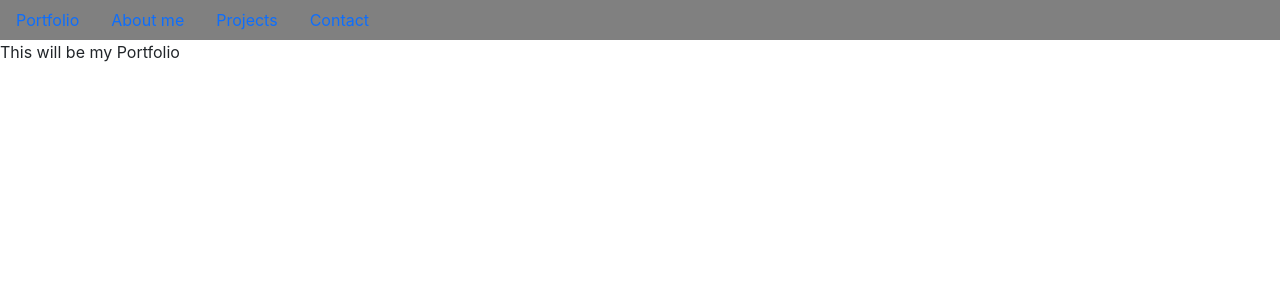
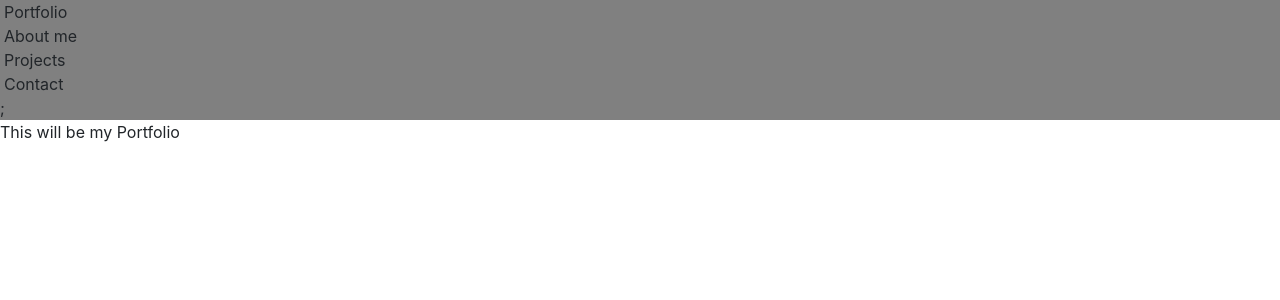
Before and after one commit to rakky21/re-ux, a React (Create React App) app: page / in a window 1280 px wide. Shown: the top 300 px of the page. Built offline with nearby package versions, Linux system fonts and the light colour scheme.

Commit message:
everything is up to date

```diff
--- a/src/App.js
+++ b/src/App.js
@@ -2,19 +2,35 @@ import React, { useState } from "react";
 
 import Portfolio from "./components/Portfolio/Portfolio";
 import Nav from "./components/Nav/Nav";
+import About from "./components/About/About"
 
 function App() {
 
+  const categories =
+    ['portfolio', 'about me', 'projects', 'contact']
+
+  const [currentCategory, setCurrentCategory] = useState(categories[0])
+
+  const showPage = () => {
+    if (currentCategory === 'portfolio') {
+      return <Portfolio currentCategory={currentCategory}></Portfolio>
+    }
+    else if (currentCategory === 'about') {
+      return <About currentCategory={currentCategory}></About>
+    }
+  }
+
   return (
     <div>
-        {/* nav */}
-<Nav>
-</Nav>
-<main>
-{/* code */}
+      <Nav
+        categories={categories}
+        currentCategory={currentCategory}
+        setCurrentCategory={setCurrentCategory}>
+      </Nav>
 
-<Portfolio></Portfolio>
-</main>
+      <main>
+        {showPage()}
+      </main>
     </div>)
 }
 
--- /dev/null
+++ b/src/components/About/About.js
@@ -0,0 +1,12 @@
+import React from "react";
+
+function About() {
+
+    return(
+        <div>
+            Hello
+        </div>
+    )
+};
+
+export default About;
--- a/src/components/Nav/Nav.js
+++ b/src/components/Nav/Nav.js
@@ -1,34 +1,33 @@
-import React from "react";
+import React, { useEffect } from "react";
+import { capitalizeFirstLetter } from '../../utils/helpers'
 
-function Nav() {
-    const categories =
-    ['portfolio', 'about me', 'projects', 'contact']
+function Nav(props) {
+  const {
+    categories = [],
+    setCurrentCategory,
+    currentCategory
+  } = props;
 
+  useEffect(() => {
+    document.title = capitalizeFirstLetter(currentCategory);
+  }, [currentCategory]);
 
+  return (
+    <div style={{ background: "grey" }} className="nav">
+      <ul className="nav flex-column">
+        {categories.map((category) => (
+          <li className={`mx-1 ${currentCategory === category && 'navActive'}`} key={category}>
+            <span onClick={() => {
+              setCurrentCategory(category);
+            }}>
+              {capitalizeFirstLetter(category)}
+            </span>
+          </li>
+        ))};
 
-      return (
-        <div >
-          <ul className="nav" style={{background:"grey"}}>
-
-            <li className="nav-item">
-              <a className="nav-link active" aria-current="page" href="#">Portfolio</a>
-            </li>
-
-            <li className="nav-item">
-              <a className="nav-link" href='#'>About me</a>
-            </li>
-
-            <li className="nav-item">
-              <a className="nav-link" href='#'>Projects</a>
-            </li>
-
-            <li className="nav-item">
-              <a className="nav-link" href='#'>Contact</a>
-            </li>
-
-          </ul>
-        </div>
-      );
+      </ul>
+    </div>
+  );
 }
 
 export default Nav;
```
Also changed, not shown: src/utils/helpers.js (renamed from src/helpers.js), 1 other file (tests, documents, lock files or other folders).
